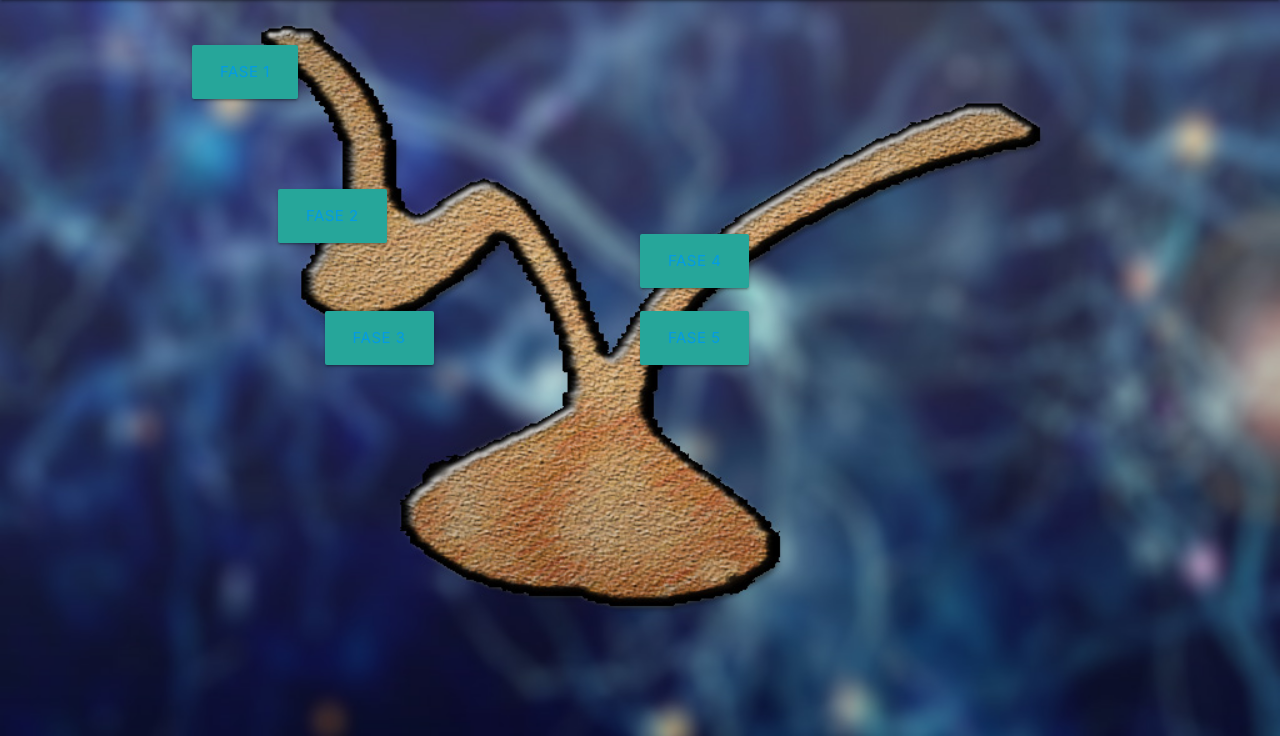
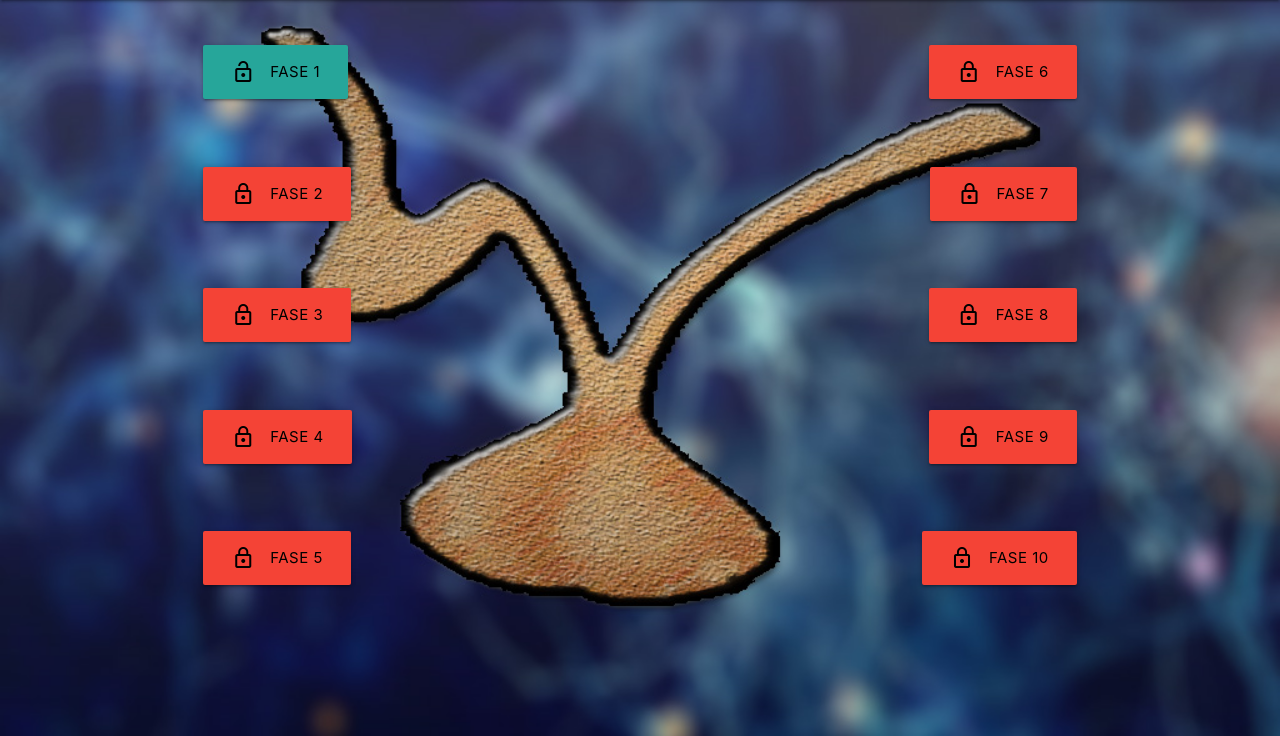
Before and after one commit to leeticiavaz/Jogodefisiologia, a PHP site: page /usuario/jogo.php in a window 1280 px wide. Shown: the part 64-800 px from the top of the page. Run offline with PHP 8.4, Linux system fonts and the light colour scheme; the visitor is signed in with stand-in values (Sample User, id 1); tables that the repository leaves empty hold one stand-in row (values such as "Sample post"); grey boxes marked "Sample" are stand-in pictures.

Commit message:
Atualizações

```diff
--- a/actions/cadastrar.php
+++ b/actions/cadastrar.php
@@ -27,6 +27,8 @@ $semestre = $_POST['semestre'];
 $ano = $_POST['ano'];
 $email = $_POST['email'];
 $senha = $_POST['senha'];
+$nivel = 1;
+$pontuacao = 0;
 
 
 $extensao = strtolower(substr($_FILES['foto']['name'], -4));
@@ -59,7 +61,7 @@ if(mysqli_num_rows($select) > 0){
   <?php
         die;
     }else{
-        $query = "INSERT INTO cadastro (nome,dataNasc,curso,matricula,semestre,ano,email,senha,foto, avatar) VALUES ('$nome','$dataNasc','$curso','$matricula','$semestre','$ano','$email','$senha','$novo_nome', '$avatar')";
+        $query = "INSERT INTO cadastro (nome,dataNasc,curso,matricula,semestre,ano,email,senha,foto, avatar, nivel, pontuacao) VALUES ('$nome','$dataNasc','$curso','$matricula','$semestre','$ano','$email','$senha','$novo_nome', '$avatar', $nivel, $pontuacao)";
         $insert = mysqli_query($connect,$query);
 
     if($insert){
--- a/fisiologia.sql
+++ b/fisiologia.sql
@@ -3,7 +3,7 @@
 -- http://www.phpmyadmin.net
 --
 -- Host: 127.0.0.1
--- Generation Time: 29-Jul-2020 às 23:50
+-- Generation Time: 31-Jul-2020 às 00:35
 -- Versão do servidor: 5.6.17
 -- PHP Version: 5.5.12
 
@@ -38,8 +38,10 @@ CREATE TABLE IF NOT EXISTS `cadastro` (
   `senha` varchar(30) COLLATE utf8_unicode_ci NOT NULL,
   `foto` varchar(40) COLLATE utf8_unicode_ci NOT NULL,
   `avatar` varchar(15) COLLATE utf8_unicode_ci NOT NULL,
+  `nivel` int(11) NOT NULL,
+  `pontuacao` int(4) NOT NULL,
   PRIMARY KEY (`id`)
-) ENGINE=InnoDB  DEFAULT CHARSET=utf8 COLLATE=utf8_unicode_ci AUTO_INCREMENT=5 ;
+) ENGINE=InnoDB  DEFAULT CHARSET=utf8 COLLATE=utf8_unicode_ci AUTO_INCREMENT=4 ;
 
 /*!40101 SET CHARACTER_SET_CLIENT=@OLD_CHARACTER_SET_CLIENT */;
 /*!40101 SET CHARACTER_SET_RESULTS=@OLD_CHARACTER_SET_RESULTS */;
--- a/usuario/jogo.php
+++ b/usuario/jogo.php
@@ -31,6 +31,8 @@ while ($dados = mysqli_fetch_array($foto)) {
 
 $resultFoto = $dados['foto'];
 
+$nivel = $dados['nivel'];
+
 
 
 ?>
@@ -60,43 +62,187 @@ $resultFoto = $dados['foto'];
 <br>
 <div class="container">
   <div class="row">
+    <div class="col s6 m6">
      <div align="left">
         <div class="btn-large">
-         <a href="#">Fase 1</a>
+         <a href="../fases/fase1/nivel1.php" style="color: black"><i class="material-icons left">lock_open</i>Fase 1</a>
        </div>
        <br>
        <br>
        <br>
        <br>
-       <br>
-       <div class=" col s12 m6 push-m1">
-         <div class="btn-large">
-         <a href="#">Fase 2</a>
-         </div>
+      <?php
+      if ($nivel < 2) {
+      ?>
+      <div class="btn-large red">
+      <a href="#" style="color: black"><i class="material-icons left">lock_outline</i> Fase 2</a>
+      </div>
+      <?php
+      }else{
+      ?>
+      <div class="btn-large">
+      <a href="#" style="color: black"><i class="material-icons left">lock_open</i>Fase 2</a>
+      </div>
+      <?php
+      }
+      ?>
        <br>
        <br>
        <br>
        <br>
-           <div class=" col s12 m6 push-m1">
-           <div class="btn-large" >
-           <a href="#">Fase 3</a>
-           </div>
-           </div>
-        </div>
+      <?php
+      if ($nivel < 3) {
+      ?>
+      <div class="btn-large red">
+      <a href="#" style="color: black"><i class="material-icons left">lock_outline</i>Fase 3</a>
+      </div>
+      <?php
+      }else{
+      ?>
+      <div class="btn-large">
+      <a href="#" style="color: black"><i class="material-icons left">lock_open</i>Fase 3</a>
+      </div>
+      <?php
+      }
+      ?>
        <br>
        <br>
-
-       <div class="btn-large">
-         <a href="#">Fase 4</a>
-       </div>
-
        <br>
        <br>
-       <div class="btn-large">
-         <a href="#">Fase 5</a>
-       </div>
+       <?php
+      if ($nivel < 4) {
+      ?>
+      <div class="btn-large red">
+      <a href="#" style="color: black"><i class="material-icons left">lock_outline</i>Fase 4</a>
+      </div>
+      <?php
+      }else{
+      ?>
+      <div class="btn-large">
+      <a href="#" style="color: black"><i class="material-icons left">lock_open</i>Fase 4</a>
+      </div>
+      <?php
+      }
+      ?>
+       <br>
+       <br>
+       <br>
+       <br>
+       <?php
+      if ($nivel < 5) {
+      ?>
+      <div class="btn-large red">
+      <a href="#" style="color: black"><i class="material-icons left">lock_outline</i>Fase 5</a>
+      </div>
+      <?php
+      }else{
+      ?>
+      <div class="btn-large">
+      <a href="#" style="color: black"><i class="material-icons left">lock_open</i>Fase 5</a>
+      </div>
+      <?php
+      }
+      ?>
      </div>
    </div>
+
+   <div class="col s6 m6">
+    <div align="right">
+         <?php
+      if ($nivel < 6) {
+      ?>
+      <div class="btn-large red">
+      <a href="#" style="color: black"><i class="material-icons left">lock_outline</i>Fase 6</a>
+      </div>
+      <?php
+      }else{
+      ?>
+      <div class="btn-large">
+      <a href="#" style="color: black"><i class="material-icons left">lock_open</i>Fase 6</a>
+      </div>
+      <?php
+      }
+      ?>
+       <br>
+       <br>
+       <br>
+       <br>
+       <?php
+      if ($nivel < 7) {
+      ?>
+      <div class="btn-large red">
+      <a href="#" style="color: black"><i class="material-icons left">lock_outline</i>Fase 7</a>
+      </div>
+      <?php
+      }else{
+      ?>
+      <div class="btn-large">
+      <a href="#" style="color: black"><i class="material-icons left">lock_open</i>Fase 7</a>
+      </div>
+      <?php
+      }
+      ?>
+       <br>
+       <br>
+       <br>
+       <br>
+       <?php
+      if ($nivel < 8) {
+      ?>
+      <div class="btn-large red">
+      <a href="#" style="color: black"><i class="material-icons left">lock_outline</i>Fase 8</a>
+      </div>
+      <?php
+      }else{
+      ?>
+      <div class="btn-large">
+      <a href="#" style="color: black"><i class="material-icons left">lock_open</i>Fase 8</a>
+      </div>
+      <?php
+      }
+      ?>
+       <br>
+       <br>
+       <br>
+       <br>
+        <?php
+      if ($nivel < 9) {
+      ?>
+      <div class="btn-large red">
+      <a href="#" style="color: black"><i class="material-icons left">lock_outline</i>Fase 9</a>
+      </div>
+      <?php
+      }else{
+      ?>
+      <div class="btn-large">
+      <a href="#" style="color: black"><i class="material-icons left">lock_open</i>Fase 9</a>
+      </div>
+      <?php
+      }
+      ?>
+       <br>
+       <br>
+       <br>
+       <br>
+        <?php
+      if ($nivel < 10) {
+      ?>
+      <div class="btn-large red">
+      <a href="#" style="color: black"><i class="material-icons left">lock_outline</i>Fase 10</a>
+      </div>
+      <?php
+      }else{
+      ?>
+      <div class="btn-large">
+      <a href="#" style="color: black"><i class="material-icons left">lock_open</i>Fase 10</a>
+      </div>
+      <?php
+      }
+      ?>
+     </div>
+   </div>
+
+ </div>
 </div>
 
 <?php
```
Also changed, not shown: fases/fase1/fase1formq1.php (added, +68 -0 lines), fases/fase1/nivel1.php (added, +116 -0 lines), fases/background.jpg (added), 1 other file.
